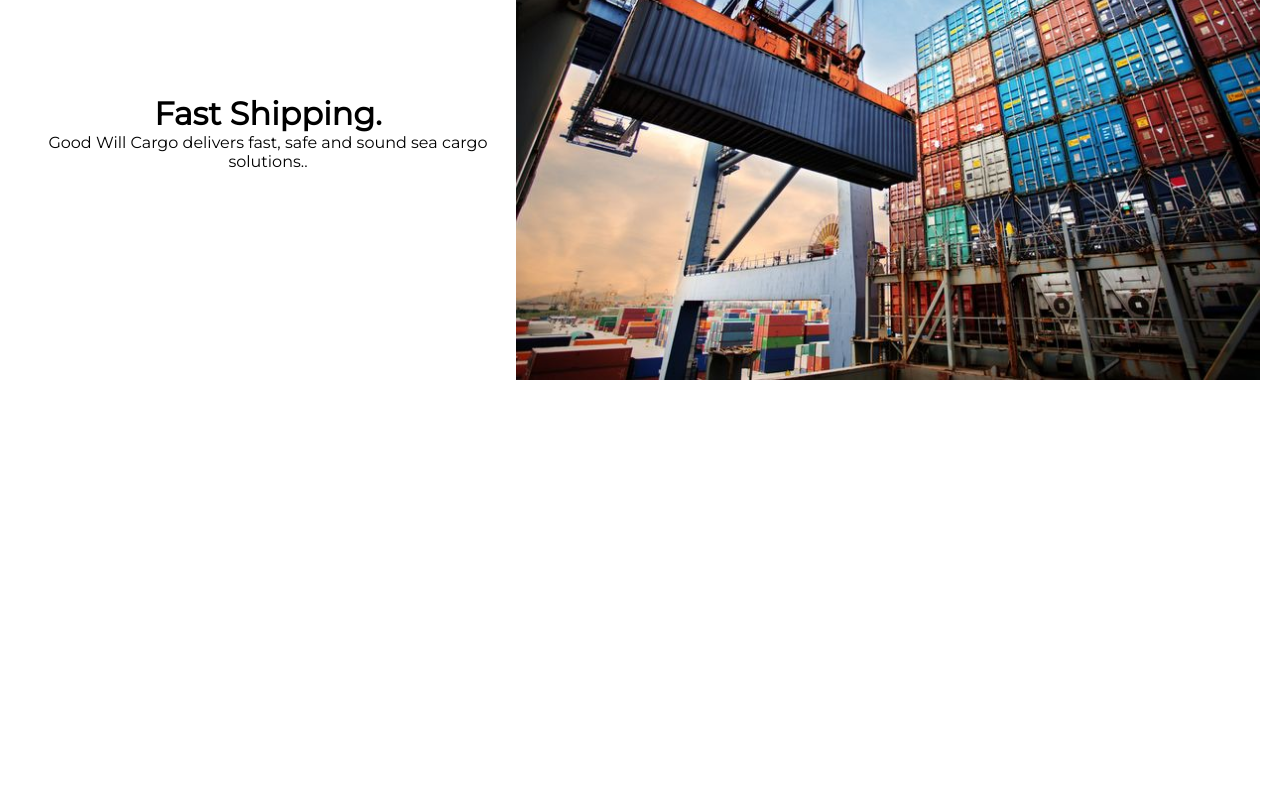
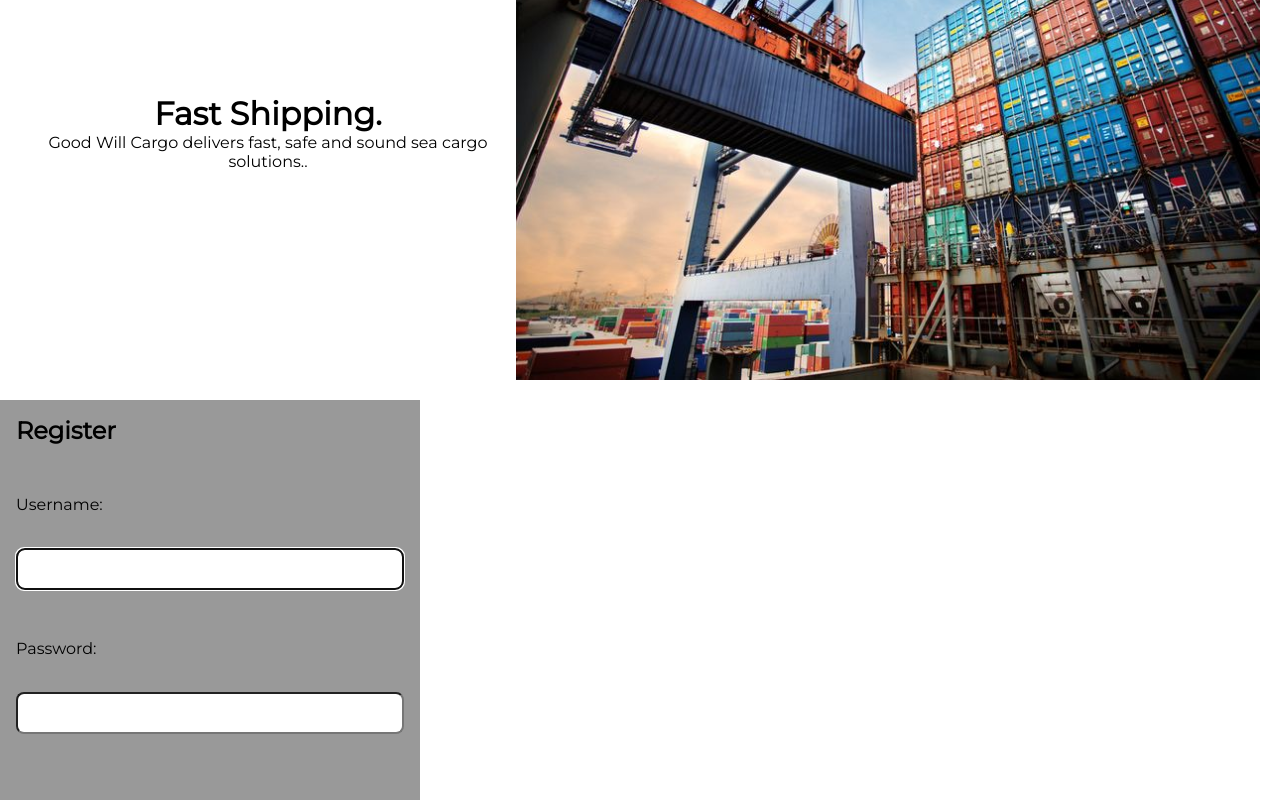
Before and after one commit to doreenlulu/Good-Will-Cargo-front-end, a React (Create React App) app: page / in a window 1280 px wide. Shown: the part 1514-2314 px from the top of the page. Before the commit the page ends 1914 px from the top, so only its background shows below. Built offline with nearby package versions, Linux system fonts and the light colour scheme; a web font is replaced by a local one.

Commit message:
GWC-5 <added user name and password input>

```diff
--- a/src/App.js
+++ b/src/App.js
@@ -1,6 +1,5 @@
 import './App.css';
 import ship1 from "./assets/ship1.jpg"
-import ship0 from "./assets/ship0.jpeg"
 import ship2 from "./assets/ship2.jpg"
 import ship3 from "./assets/ship3.jpg"
 import Hero from './components/Hero';
--- /dev/null
+++ b/src/form/Register.css
@@ -0,0 +1,89 @@
+@import url('https://fonts.googleapis.com/css2?family=Nunito&display=swap');
+
+
+section {
+    width: 100%;
+    max-width: 420px;
+    min-height: 400px;
+    display: flex;
+    flex-direction: column;
+    justify-content: flex-start;
+    padding: 1rem;
+    background-color: rgba(0,0,0,0.4);
+}
+
+form {
+    display: flex;
+    flex-direction: column;
+    justify-content: space-evenly;
+    flex-grow: 1;
+    padding-bottom: 1rem;
+}
+
+a, a:visited {
+    color: #fff;
+}
+
+input[type="text"],
+input[type="password"],
+button,
+textarea {
+  font-family: 'Nunito', sans-serif;
+  font-size: 22px;
+  padding: 0.25rem;
+  border-radius: 0.5rem;
+}
+
+label,
+button {
+  margin-top: 1rem;
+}
+
+button {
+  padding: 0.5rem;
+}
+
+.instructions {
+    font-size: 0.75rem;
+    border-radius: 0.5rem;
+    background: #000;
+    color: #fff;
+    padding: 0.25rem;
+    position: relative;
+    bottom: -10px;
+}
+
+.instructions > svg {
+    margin-right: 0.25rem;
+}
+
+.offscreen {
+    position: absolute;
+    left: -9999px;
+}
+
+.hide {
+    display: none;
+}
+
+.valid {
+    color: limegreen;
+    margin-left: 0.25rem;
+}
+
+.invalid {
+    color: red;
+    margin-left: 0.25rem;
+}
+
+.errmsg {
+    background-color: lightpink;
+    color: firebrick;
+    font-weight: bold;
+    padding: 0.5rem;
+    margin-bottom: 0.5rem;
+}
+
+.line {
+    display: inline-block;
+}
--- a/src/form/Register.js
+++ b/src/form/Register.js
@@ -2,6 +2,7 @@ import React from "react";
 import { useRef, useState, useEffect } from "react";
 import { faCheck, faTimes, faInfoCircle } from "@fortawesome/free-solid-svg-icons";
 import { FontAwesomeIcon } from "@fortawesome/react-fontawesome";
+import "./Register.css";
 
 const USER_REGEX = /^[A-z][A-z0-9-_]{3,23}$/;
 const PWD_REGEX = /^(?=.*[a-z])(?=.*[A-Z])(?=.*[0-9])(?=.*[!@#$%]).{8,24}$/;
@@ -25,13 +26,89 @@ const Register = () => {
     const [errMsg, setErrMsg] = useState('');
     const [success, setSuccess] = useState(false);
 
+
+    useEffect(() => {
+        userRef.current.focus();
+    }, [])
+
+    useEffect(() => {
+        setValidName(USER_REGEX.test(user));
+    }, [user])
+
+    useEffect(() => {
+        setValidPwd(PWD_REGEX.test(pwd));
+        setValidMatch(pwd === matchPwd);
+    }, [pwd, matchPwd])
+
+    useEffect(() => {
+        setErrMsg('');
+    }, [user, pwd, matchPwd])
+
+
   return (
-    <div>
+    <section>
+        <p ref={errRef} className={errMsg ? "errmsg" : "offscreen"} aria-live="assertive">{errMsg}</p>
+                    <h1>Register</h1>
+                    <form>
+                    <label htmlFor="username">
+                            Username:
+                            <span className={validName ? "valid" : "hide"}>
+                                <FontAwesomeIcon icon={faCheck} />
+                            </span>
+                            <span className={validName || !user ? "hide" : "invalid"}>
+                                <FontAwesomeIcon icon={faTimes}/>
+                            </span>
+                        </label>
+                        <input
+                            type="text"
+                            id="username"
+                            ref={userRef}
+                            autoComplete="off"
+                            onChange={(e) => setUser(e.target.value)}
+                            value={user}
+                            required
+                            aria-invalid={validName ? "false" : "true"}
+                            aria-describedby="uidnote"
+                            onFocus={() => setUserFocus(true)}
+                            onBlur={() => setUserFocus(false)}
+                        />
+                        <p id="uidnote" className={userFocus && user && !validName ? "instructions" : "offscreen"}>
+                            <FontAwesomeIcon icon={faInfoCircle} />
+                            4 to 24 characters.<br />
+                            Must begin with a letter.<br />
+                            Letters, numbers, underscores, hyphens allowed.
+                        </p>
+                        <label htmlFor="password">
+                            Password:
+                            <span className={validPwd ? "valid" : "hide"}>
+                            <FontAwesomeIcon icon={faCheck}/>
+                            </span>
+                            <span className={validPwd || !pwd ? "hide" : "invalid"} >
+                              <FontAwesomeIcon icon={faTimes}/>
+                            </span>
+                        </label>
+                        <input
+                            type="password"
+                            id="password"
+                            onChange={(e) => setPwd(e.target.value)}
+                            value={pwd}
+                            required
+                            aria-invalid={validPwd ? "false" : "true"}
+                            aria-describedby="pwdnote"
+                            onFocus={() => setPwdFocus(true)}
+                            onBlur={() => setPwdFocus(false)}
+                        />
+                        <p id="pwdnote" className={pwdFocus && !validPwd ? "instructions" : "offscreen"}>
+                            <FontAwesomeIcon icon={faInfoCircle} />
+                            8 to 24 characters.<br />
+                            Must include uppercase and lowercase letters, a number and a special character.<br />
+                            Allowed special characters: <span aria-label="exclamation mark">!</span> <span aria-label="at symbol">@</span> <span aria-label="hashtag">#</span> <span aria-label="dollar sign">$</span> <span aria-label="percent">%</span>
+                        </p>
 
 
 
-
-    </div>
+                    </form>
+    </section>
   )
 }
 
@@ -40,4 +117,4 @@ const Register = () => {
 
 
 
-export default Register
+export default Register;
--- a/src/index.js
+++ b/src/index.js
@@ -1,16 +1,14 @@
-import React from 'react';
-import ReactDOM from 'react-dom';
-import './index.css';
-import App from './App';
+import React from "react";
+import ReactDOM from "react-dom/client";
+import "./index.css";
+import App from "./App";
+import reportWebVitals from "./reportWebVitals";
 
-ReactDOM.render(
+const root = ReactDOM.createRoot(document.getElementById("root"));
+root.render(
   <React.StrictMode>
     <App />
-  </React.StrictMode>,
-  document.getElementById('root')
+  </React.StrictMode>
 );
 
-// If you want to start measuring performance in your app, pass a function
-// to log results (for example: reportWebVitals(console.log))
-// or send to an analytics endpoint. Learn more: https://bit.ly/CRA-vitals
-//reportWebVitals();
+reportWebVitals();
```
Also changed, not shown: src/components/Hero.js (line endings or trailing spaces).
